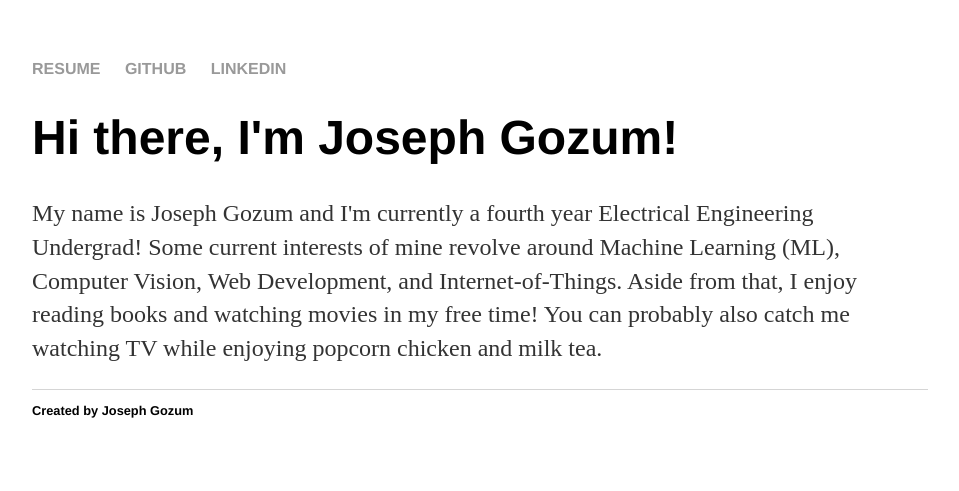
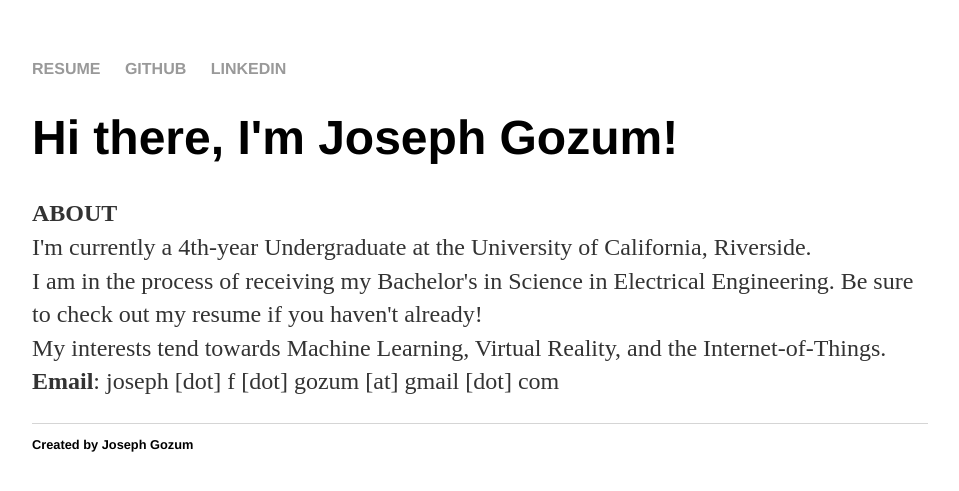
Before and after one commit to jgoeszoom/jgoeszoom.github.io, a Jekyll site: the page built from index.html, in a window 1280 px wide. Shown: the top 491 px of the page, without its empty margins (160-1119 px from the left). Built offline with Jekyll 4.4.1, drawn with Linux system fonts in a browser that asks for light colours.

Commit message:
Update index.html
Update about me

```diff
--- a/index.html
+++ b/index.html
@@ -5,9 +5,11 @@ title: Joseph Gozum
 <div class="blurb">
 	<h1>Hi there, I'm Joseph Gozum!</h1>
 	<p>
-		My name is Joseph Gozum and I'm currently a fourth year Electrical Engineering Undergrad!
-    	   Some current interests of mine revolve around Machine Learning (ML), Computer Vision, Web Development, and Internet-of-Things.
-      	   Aside from that, I enjoy reading books and watching movies in my free time! You can probably also catch me watching TV while enjoying
-      	   popcorn chicken and milk tea.
+		<b>ABOUT</b><br/>
+	   	I'm currently a 4th-year Undergraduate at the University of California, Riverside.<br/>
+		I am in the process of receiving my Bachelor's in Science in Electrical Engineering. Be sure to check out my resume if you
+		haven't already!<br/>
+		My interests tend towards Machine Learning, Virtual Reality, and the Internet-of-Things.</br>
+		<b>Email</b>: joseph [dot] f [dot] gozum [at] gmail [dot] com
 	</p>
 </div><!-- /.blurb -->
```
